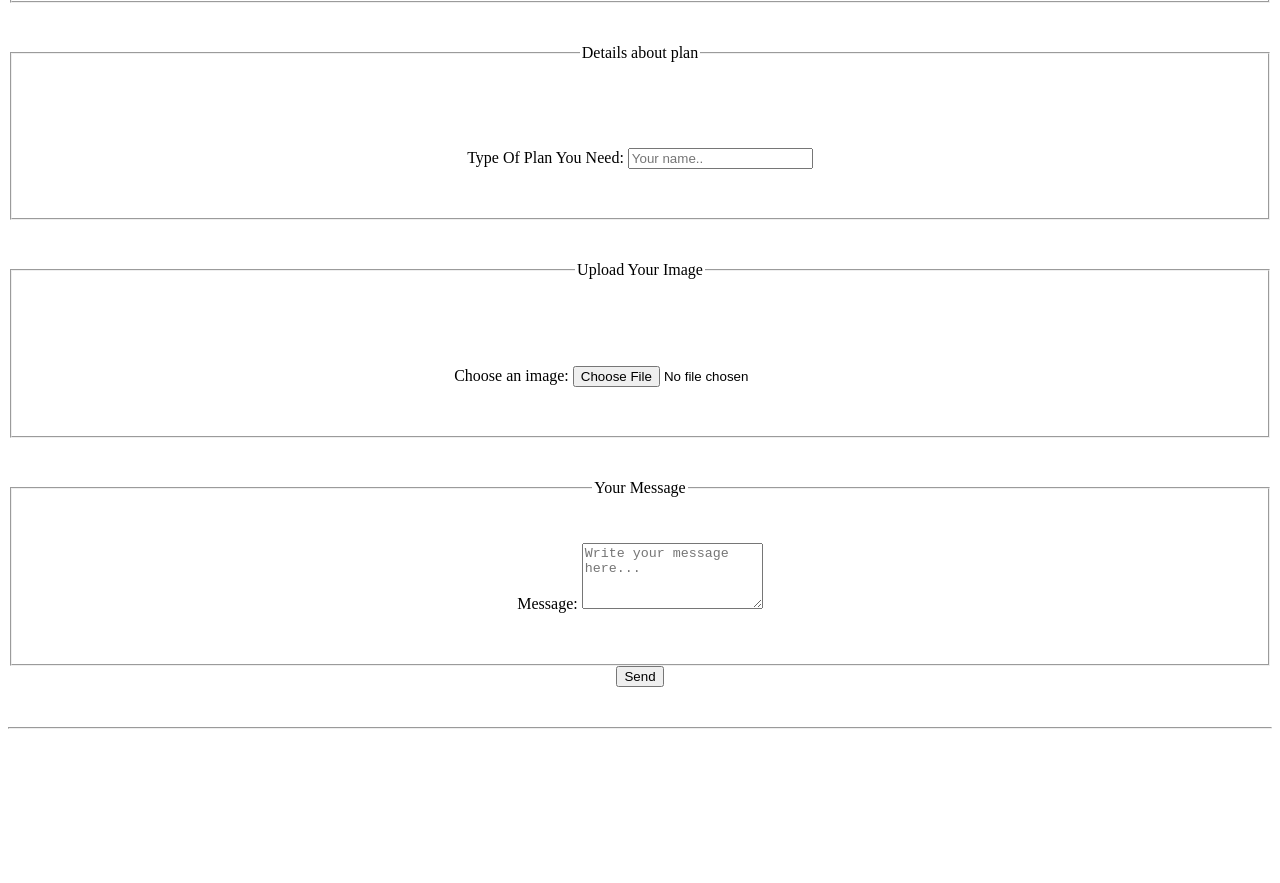
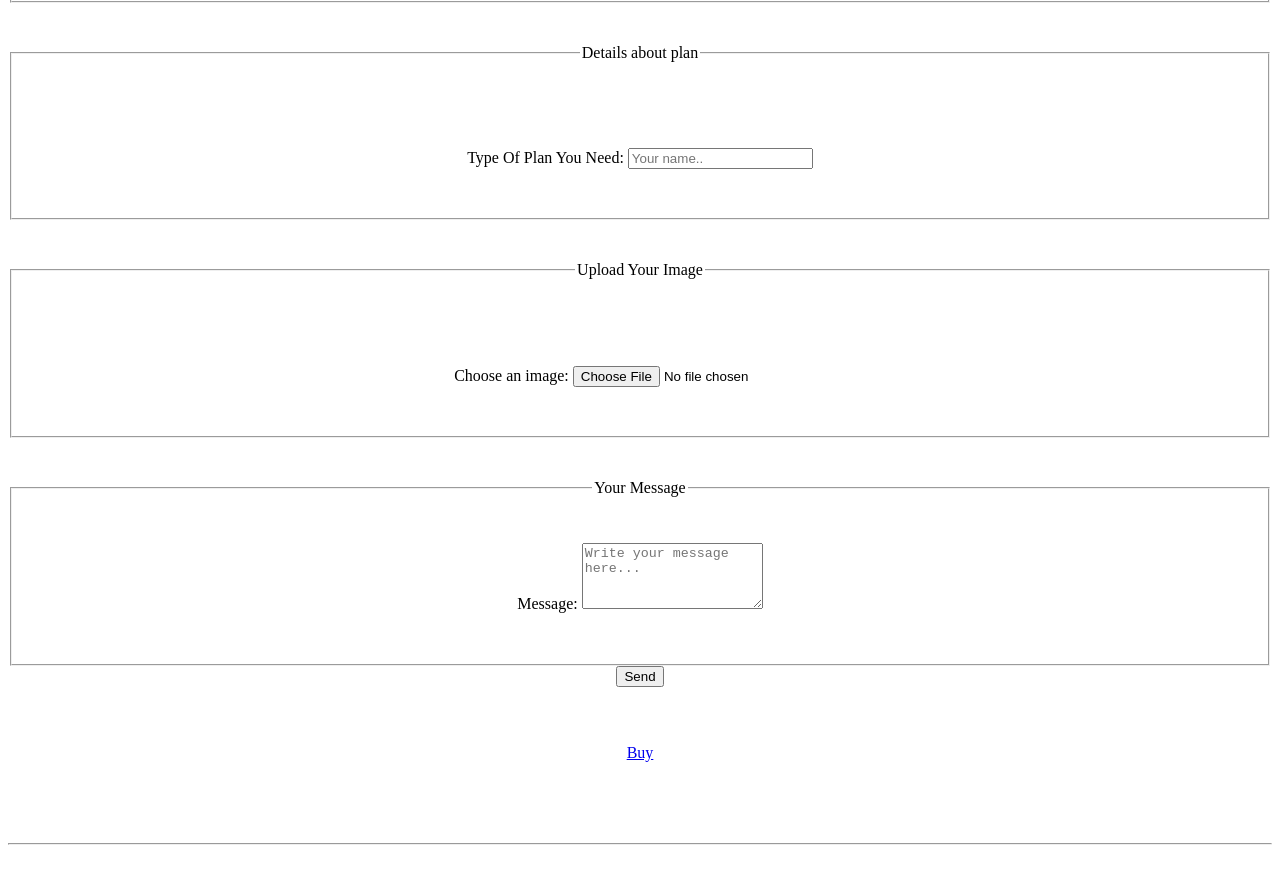
Before and after one commit to CaddPlans/civilplan, a plain HTML site: page index.html in a window 1280 px wide. Shown: the part 3087-3970 px from the top of the page. Before the commit the page ends 3856 px from the top, so only its background shows below. Drawn offline with Linux system fonts and the light colour scheme.

Commit message:
Update index.html

```diff
--- a/index.html
+++ b/index.html
@@ -75,4 +75,6 @@
 <div>
 
 
+<a href="https://docs.google.com/forms/d/e/1FAIpQLScLDvJCAt6r-ZbQj5ACCdNzqoyK6cyf7NEEsykjiTmvZAMOOA/viewform?usp=sf_link">Buy</a>
+
 <hr style="margin-bottom: 40px; margin-top: 40px;">
```
